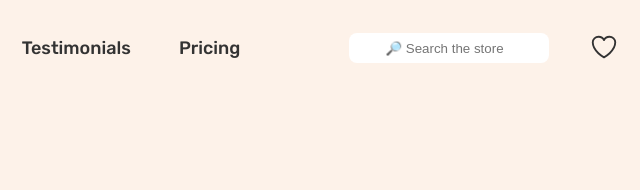
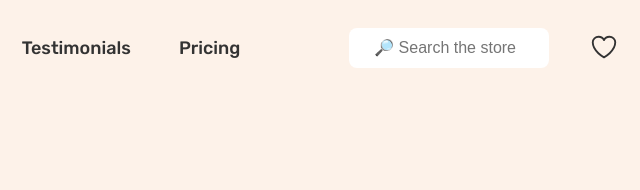
Before and after one commit to Vivek-kumar21/Art_Mart, a plain HTML site: page index.html in a window 1280 px wide. Shown: the top 190 px of the page, 556-1196 px from the left. Drawn offline with Linux system fonts and the light colour scheme; files whose address does not match are found by name.

Commit message:
search bar optimization

```diff
--- a/css/style.css
+++ b/css/style.css
@@ -74,10 +74,12 @@
 }
 
 .search-bar {
-  padding-left: 32px;
+  padding-left: 20px;
+  font-size: 16px;
+  font-weight: 400;
   width: 200px;
   margin-right: -80px;
-  height: 30px;
+  height: 40px;
   border-radius: 8px;
   border: 1px solid transparent;
 }
```
